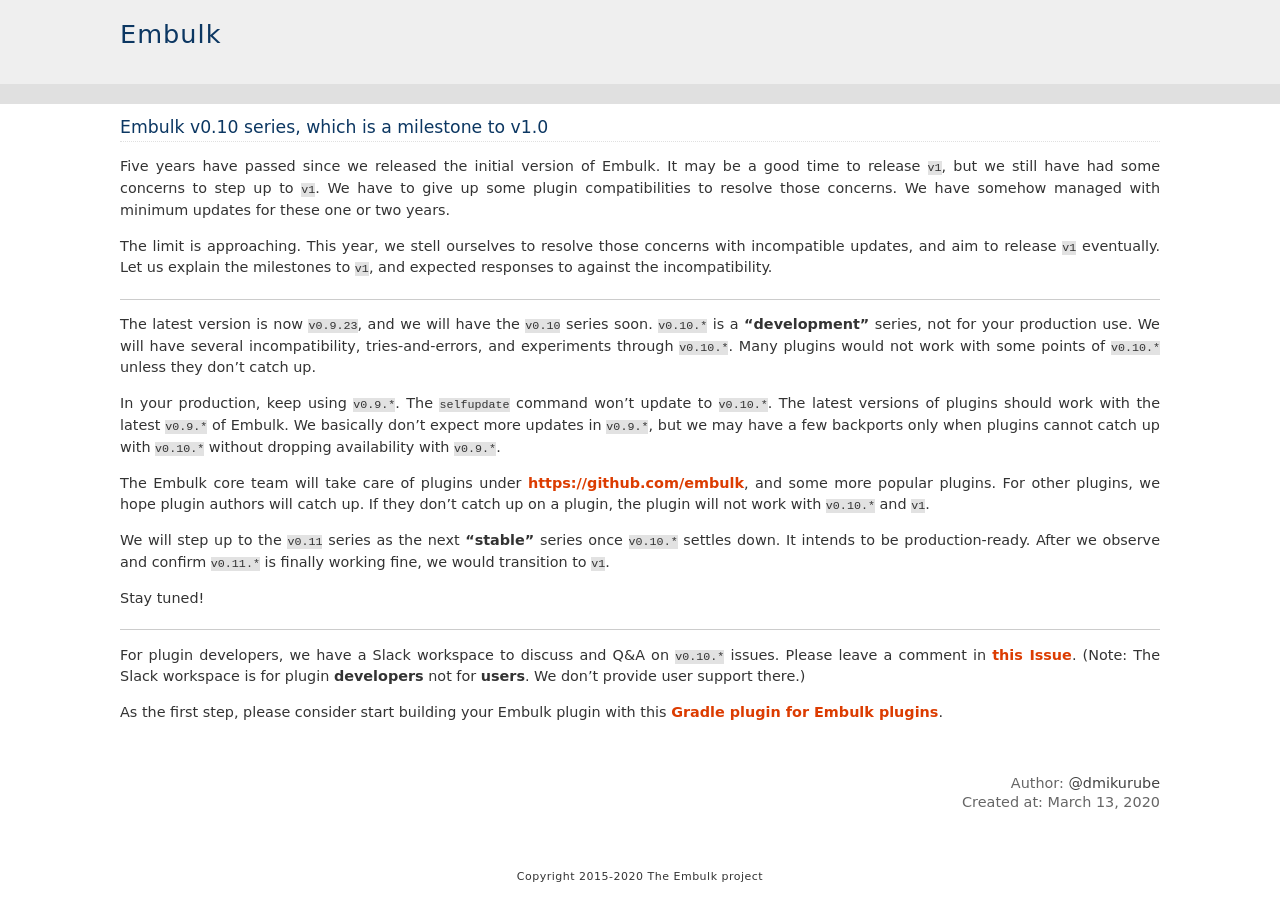
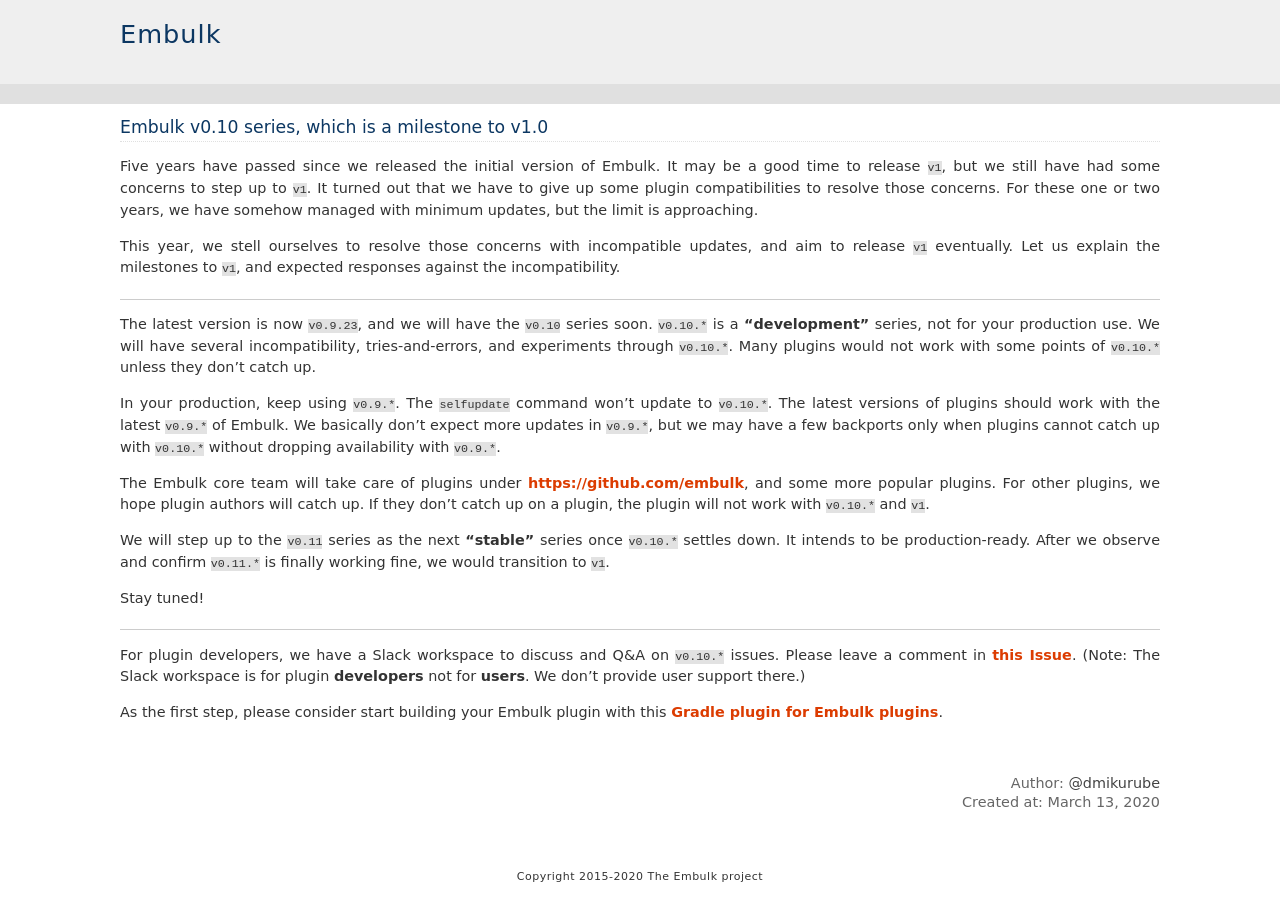
Before and after one commit to hiroyuki-sato/embulk.github.io, a Jekyll site: the page built from _posts/2020-03-13-embulk-v0.10.md, in a window 1280 px wide. Built offline with Jekyll 4.4.1, drawn with Linux system fonts in a browser that asks for light colours.

Commit message:
Update the article

```diff
--- a/_posts/2020-03-13-embulk-v0.10.md
+++ b/_posts/2020-03-13-embulk-v0.10.md
@@ -1,13 +1,13 @@
 ---
 layout: posts
 title: "Embulk v0.10 series, which is a milestone to v1.0"
-date: 2020-03-13 12:39:56 +0900
+date: 2020-03-13 12:46:24 +0900
 author: "dmikurube"
 ---
 
-Five years have passed since we released the initial version of Embulk. It may be a good time to release `v1`, but we still have had some concerns to step up to `v1`. We have to give up some plugin compatibilities to resolve those concerns. We have somehow managed with minimum updates for these one or two years.
+Five years have passed since we released the initial version of Embulk. It may be a good time to release `v1`, but we still have had some concerns to step up to `v1`. It turned out that we have to give up some plugin compatibilities to resolve those concerns. For these one or two years, we have somehow managed with minimum updates, but the limit is approaching.
 
-The limit is approaching. This year, we stell ourselves to resolve those concerns with incompatible updates, and aim to release `v1` eventually. Let us explain the milestones to `v1`, and expected responses to against the incompatibility.
+This year, we stell ourselves to resolve those concerns with incompatible updates, and aim to release `v1` eventually. Let us explain the milestones to `v1`, and expected responses against the incompatibility.
 
 ---
 
```
